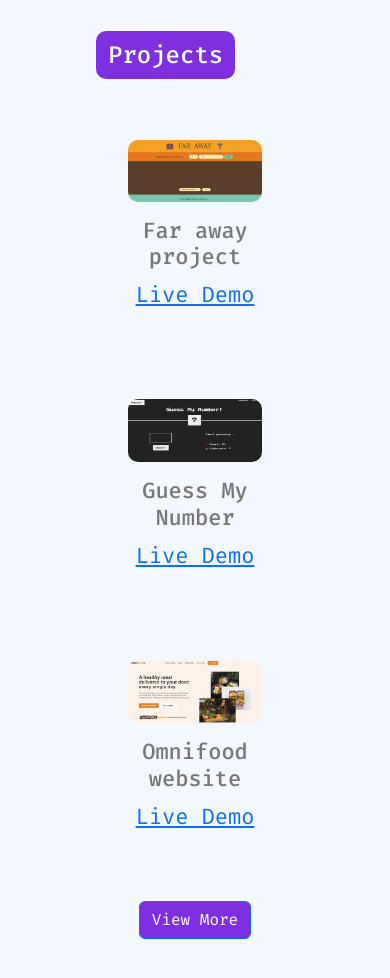
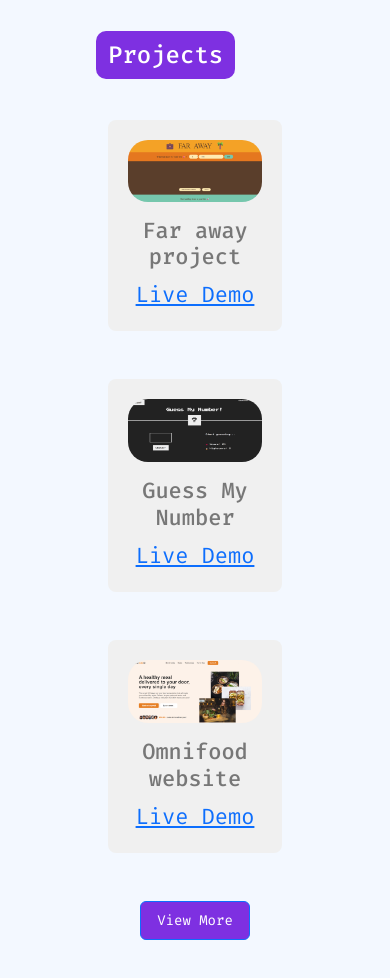
Before and after one commit to Athuldevan/portfolio, a plain HTML site: page index.html in a window 390 px wide. Shown: the part 2740-3718 px from the top of the page. Drawn offline with nearby package versions, Linux system fonts and the light colour scheme.

Commit message:
responsive 4

```diff
--- a/index.html
+++ b/index.html
@@ -232,7 +232,7 @@
     <!-- Skills section end  -->
     <!-- ////////////////////////////////////// -->
     <section
-      class="container my-5 projects-section"
+      class="container-fluid my-5 projects-section"
       id="project-section"
       data-aos="fade-up"
     >
@@ -277,7 +277,7 @@
             src="images/Screenshot 2025-06-14 180538.png"
             alt="Project 3"
             class="img-fluid project-img"
-            style="max-width: 50vw"
+
           />
           <h4 class="mt-3">Omnifood website</h4>
           <a href="https://live-demo-link3.com" target="_blank">Live Demo</a>
--- a/style.css
+++ b/style.css
@@ -84,16 +84,25 @@
   }
   /* project section */
   .projects-section {
-    padding: 24px 10px;
+    padding: 14px 10px;
     font-size: 15px;
   }
   .project-img {
     width: 100%;
     max-width: 100%;
+    height: auto;
   }
   .project-image-div {
     margin-bottom: 40px;
-    padding: 0 10px;
+    padding: 0 50px;
+  }
+
+  h4{
+    font-size: 18px;
+  }
+  .btn-explore{
+    font-size: 14px;
+    padding: 8px 16px;
   }
   .contact-section {
     padding: 48px 15px;
@@ -393,11 +402,12 @@ h4 {
 .project-image-div {
   border-radius: 8px;
   padding: 20px;
+   background-color: #f0f0f0;
 }
 .project-img {
-  width: 100;
+  width: 100%;
   height: auto;
-  border-radius: 10px;
+  border-radius: 20px;
 }
 .project-img:hover {
   transform: scale(1.04);
```
